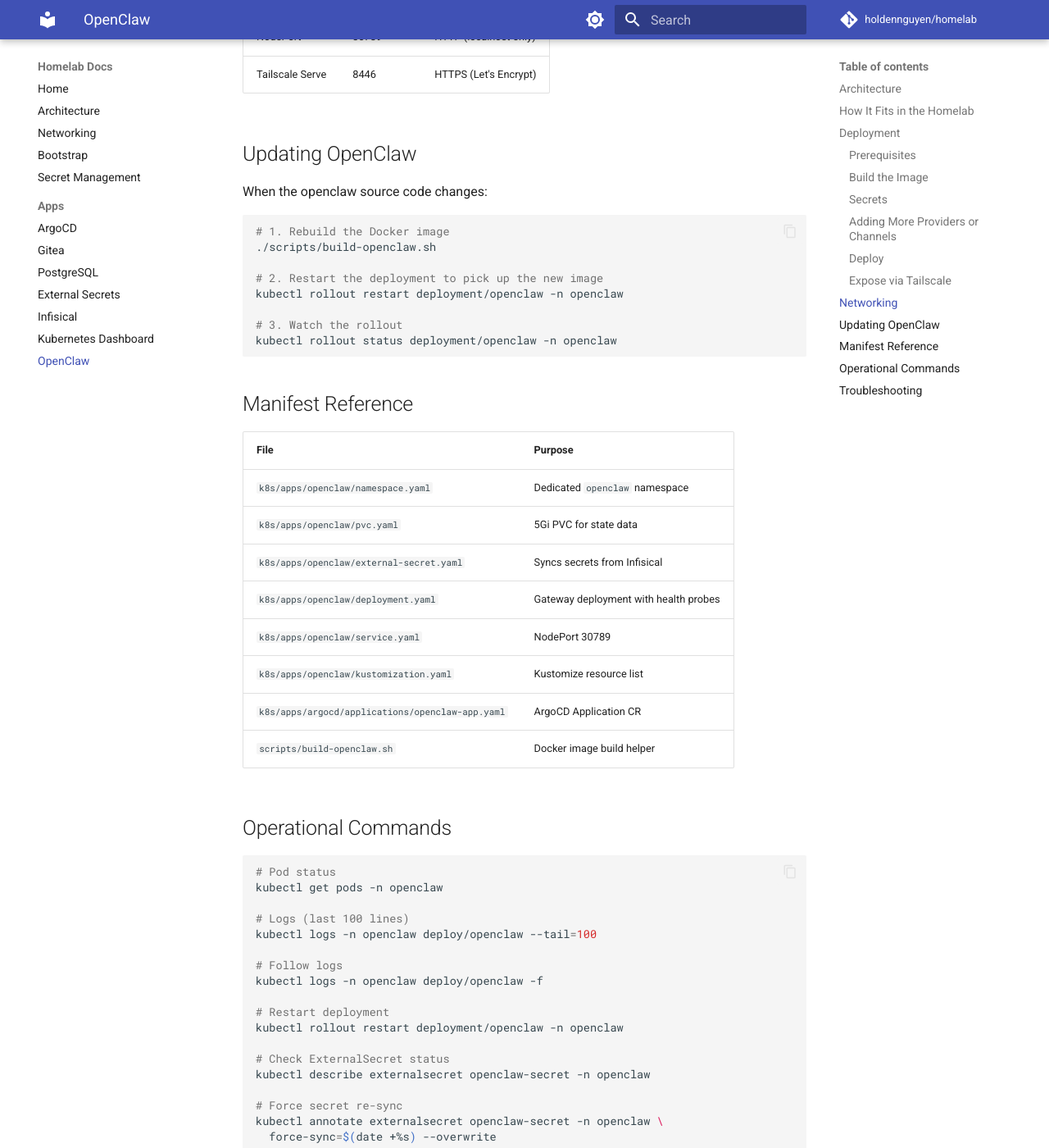
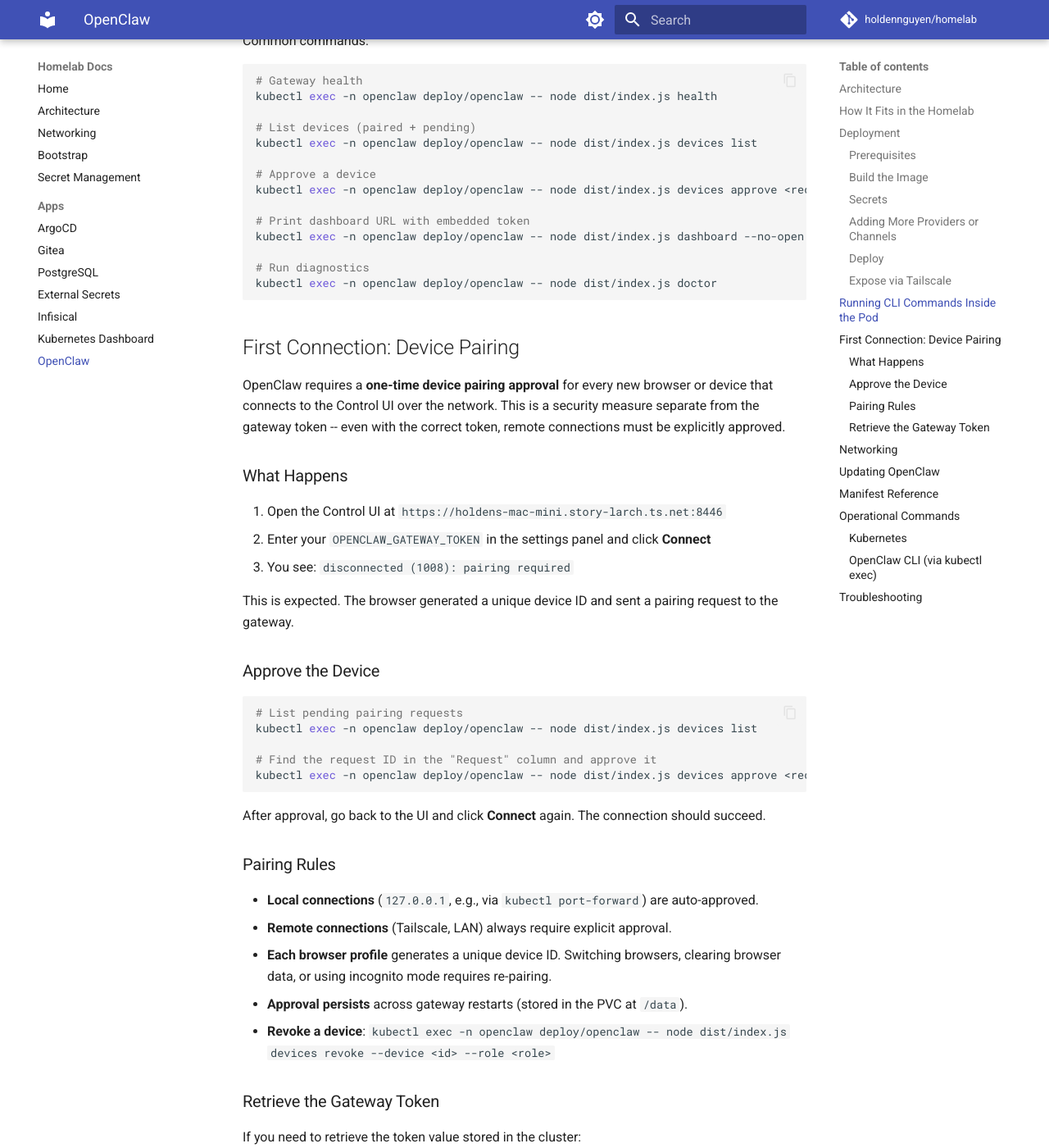
Before and after one commit to haingth77/homelab, an MkDocs documentation site: the page built from docs/openclaw.md, in a window 1280 px wide and 1400 px high, scrolled down 3772 px. Shown: the whole window at 82% size. Built offline with MkDocs 1.6.1 and Material for MkDocs 9.7.7, drawn with Linux system fonts in a browser that asks for light colours; comment, search, counter and statistics services are not loaded; some of the changed text lies outside the part shown.

Commit message:
fix: use default port 18789 and document device pairing workflow
- Change container port from 3000 to 18789 (OpenClaw's default) so
  kubectl exec CLI commands auto-discover the gateway without needing
  OPENCLAW_GATEWAY_PORT env var
- Remove explicit --port 3000 from the deployment command
- Add "Device Pairing" section to both docs/openclaw.md and
  k8s/apps/openclaw/README.md explaining the one-time approval flow
- Add "Running CLI Commands Inside the Pod" section with kubectl exec
  patterns for devices, health, doctor, dashboard, and config
- Add pairing-related entries to troubleshooting tables
- Update all port references from 3000 to 18789 in docs and diagrams

Co-authored-by: Cursor <cursoragent@cursor.com>

````diff
--- a/docs/openclaw.md
+++ b/docs/openclaw.md
@@ -158,6 +158,76 @@ tailscale serve --bg --https 8446 http://localhost:30789
 
 Access from any Tailscale device: `https://holdens-mac-mini.story-larch.ts.net:8446`
 
+## Running CLI Commands Inside the Pod
+
+The OpenClaw CLI is built into the container image. Run any `openclaw` subcommand via `kubectl exec`:
+
+```bash
+kubectl exec -n openclaw deploy/openclaw -- node dist/index.js <command>
+```
+
+The gateway uses its default port (18789) inside the pod, so CLI commands auto-discover it without extra env vars or flags.
+
+Common commands:
+
+```bash
+# Gateway health
+kubectl exec -n openclaw deploy/openclaw -- node dist/index.js health
+
+# List devices (paired + pending)
+kubectl exec -n openclaw deploy/openclaw -- node dist/index.js devices list
+
+# Approve a device
+kubectl exec -n openclaw deploy/openclaw -- node dist/index.js devices approve <requestId>
+
+# Print dashboard URL with embedded token
+kubectl exec -n openclaw deploy/openclaw -- node dist/index.js dashboard --no-open
+
+# Run diagnostics
+kubectl exec -n openclaw deploy/openclaw -- node dist/index.js doctor
+```
+
+## First Connection: Device Pairing
+
+OpenClaw requires a **one-time device pairing approval** for every new browser or device that connects to the Control UI over the network. This is a security measure separate from the gateway token -- even with the correct token, remote connections must be explicitly approved.
+
+### What Happens
+
+1. Open the Control UI at `https://holdens-mac-mini.story-larch.ts.net:8446`
+2. Enter your `OPENCLAW_GATEWAY_TOKEN` in the settings panel and click **Connect**
+3. You see: `disconnected (1008): pairing required`
+
+This is expected. The browser generated a unique device ID and sent a pairing request to the gateway.
+
+### Approve the Device
+
+```bash
+# List pending pairing requests
+kubectl exec -n openclaw deploy/openclaw -- node dist/index.js devices list
+
+# Find the request ID in the "Request" column and approve it
+kubectl exec -n openclaw deploy/openclaw -- node dist/index.js devices approve <requestId>
+```
+
+After approval, go back to the UI and click **Connect** again. The connection should succeed.
+
+### Pairing Rules
+
+- **Local connections** (`127.0.0.1`, e.g., via `kubectl port-forward`) are auto-approved.
+- **Remote connections** (Tailscale, LAN) always require explicit approval.
+- **Each browser profile** generates a unique device ID. Switching browsers, clearing browser data, or using incognito mode requires re-pairing.
+- **Approval persists** across gateway restarts (stored in the PVC at `/data`).
+- **Revoke a device**: `kubectl exec -n openclaw deploy/openclaw -- node dist/index.js devices revoke --device <id> --role <role>`
+
+### Retrieve the Gateway Token
+
+If you need to retrieve the token value stored in the cluster:
+
+```bash
+kubectl get secret openclaw-secret -n openclaw \
+  -o jsonpath='{.data.OPENCLAW_GATEWAY_TOKEN}' | base64 -d
+```
+
 ## Networking
 
 ```mermaid
@@ -208,6 +278,8 @@ kubectl rollout status deployment/openclaw -n openclaw
 
 ## Operational Commands
 
+### Kubernetes
+
 ```bash
 # Pod status
 kubectl get pods -n openclaw
@@ -229,16 +301,46 @@ kubectl annotate externalsecret openclaw-secret -n openclaw \
   force-sync=$(date +%s) --overwrite
 
 # Port-forward for local testing (bypasses Tailscale)
-kubectl port-forward -n openclaw svc/openclaw 3000:3000
+kubectl port-forward -n openclaw svc/openclaw 18789:18789
 
 # Check ArgoCD application sync status
 kubectl get application openclaw -n argocd
+```
+
+### OpenClaw CLI (via kubectl exec)
+
+```bash
+# Gateway health check
+kubectl exec -n openclaw deploy/openclaw -- node dist/index.js health
+
+# List paired and pending devices
+kubectl exec -n openclaw deploy/openclaw -- node dist/index.js devices list
+
+# Approve a pending device
+kubectl exec -n openclaw deploy/openclaw -- node dist/index.js devices approve <requestId>
+
+# Revoke a device
+kubectl exec -n openclaw deploy/openclaw -- node dist/index.js devices revoke --device <id> --role <role>
+
+# Print dashboard URL with embedded token
+kubectl exec -n openclaw deploy/openclaw -- node dist/index.js dashboard --no-open
+
+# List connected channels
+kubectl exec -n openclaw deploy/openclaw -- node dist/index.js channels status
+
+# Run diagnostics
+kubectl exec -n openclaw deploy/openclaw -- node dist/index.js doctor
+
+# View/edit gateway config
+kubectl exec -n openclaw deploy/openclaw -- node dist/index.js config get
 ```
 
 ## Troubleshooting
 
 | Symptom | Cause | Fix |
 |---|---|---|
+| `disconnected (1008): pairing required` | New browser/device needs approval | `kubectl exec -n openclaw deploy/openclaw -- node dist/index.js devices list` then `devices approve <requestId>` |
+| `unauthorized: gateway token missing` | Token not set in UI settings | Open Control UI settings, paste the `OPENCLAW_GATEWAY_TOKEN` |
 | `ErrImageNeverPull` | Docker image not built locally | Run `./scripts/build-openclaw.sh` |
 | Pod `CrashLoopBackOff` | Missing secrets or config error | `kubectl logs -n openclaw deploy/openclaw` — check for missing env vars |
 | ExternalSecret `SecretSyncedError` | Secret key missing in Infisical | Add the missing key to Infisical `homelab / prod /` |
````
Also changed, not shown: other parts of docs/openclaw.md (+3 -3 lines), k8s/apps/openclaw/README.md (+60 -3 lines), 2 other files.
